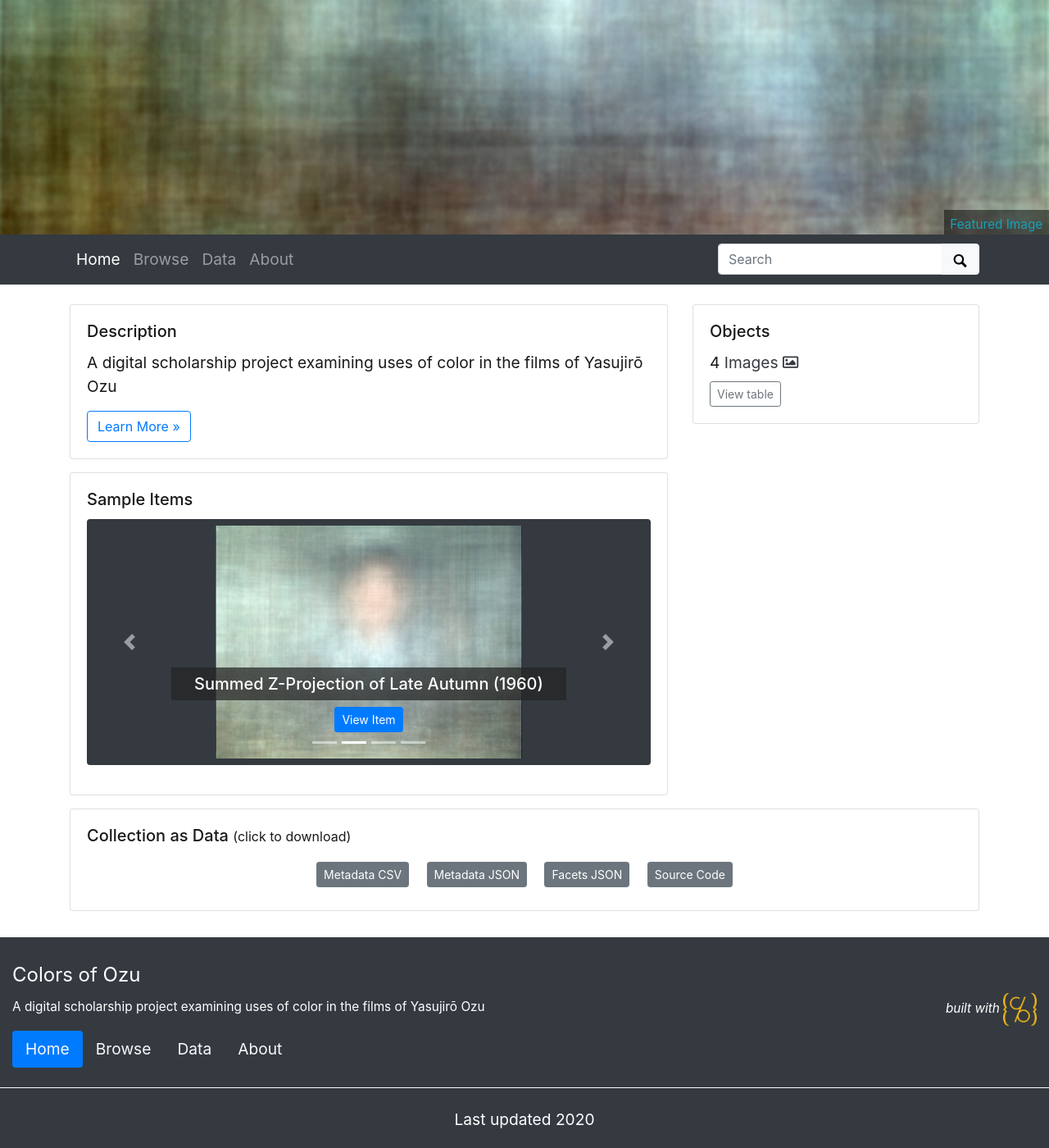
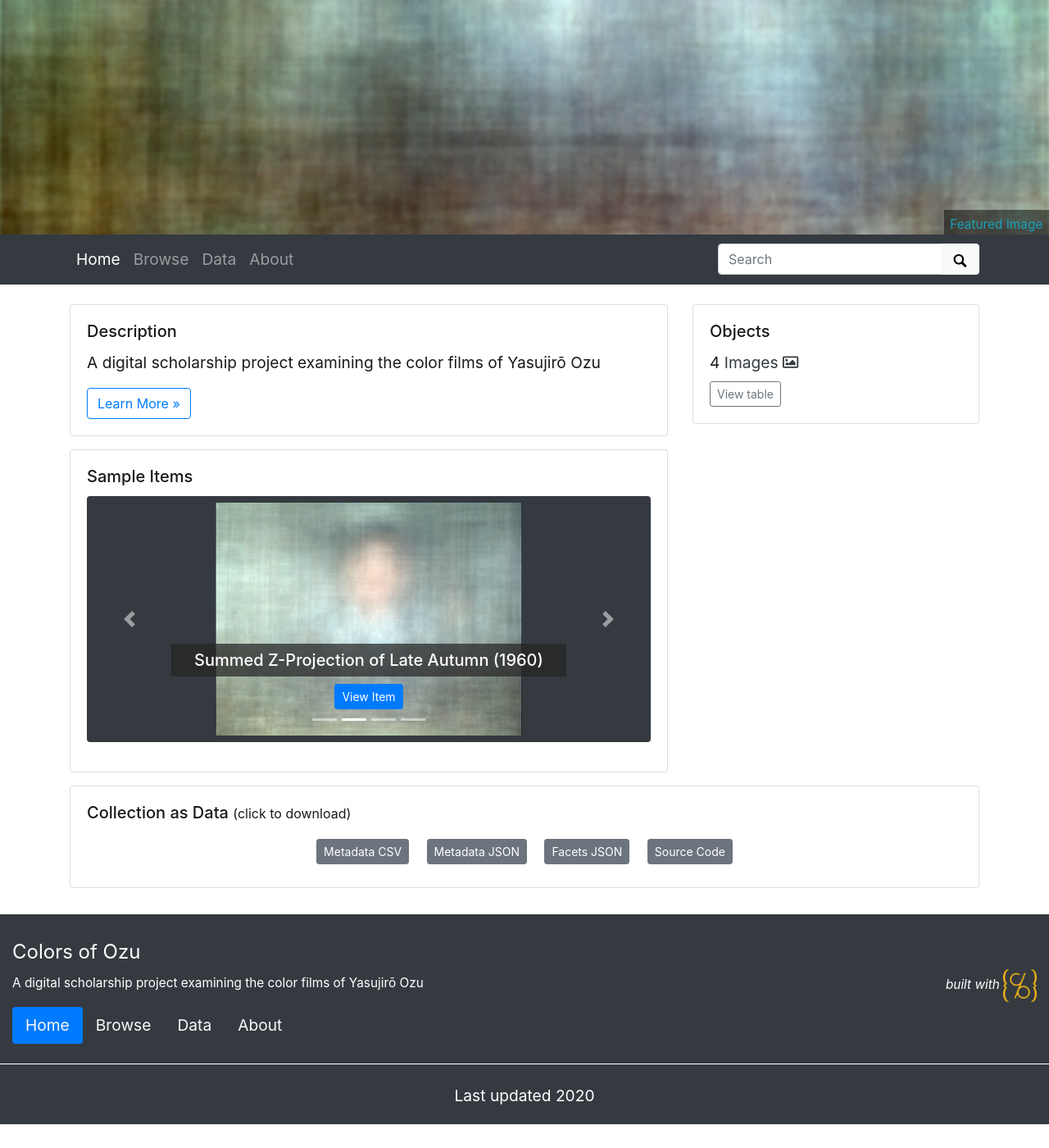
Before and after one commit to drodz11/colors-of-ozu, a Jekyll site: the page built from index.md, in a window 1280 px wide and 1400 px high, scrolled down 410 px. Shown: the whole window at 82% size. Built offline with Jekyll 4.4.1, drawn with Linux system fonts in a browser that asks for light colours; after the commit the page ends 1781 px from its top, so only the background shows below that.

Commit message:
Update _config.yml

```diff
--- a/_config.yml
+++ b/_config.yml
@@ -23,7 +23,7 @@ title: Colors of Ozu
 tagline:
 # description appears in meta tags and other locations
 # this description might appear in search result lists, keep around 160 characters max
-description: A digital scholarship project examining uses of color in the films of Yasujirō Ozu
+description: A digital scholarship project examining the color films of Yasujirō Ozu
 # creator of the digital collection, to appear in meta tags; we typically use our GitHub usernames but feel free to just use your name
 author: Dave Rodriguez
 
```
